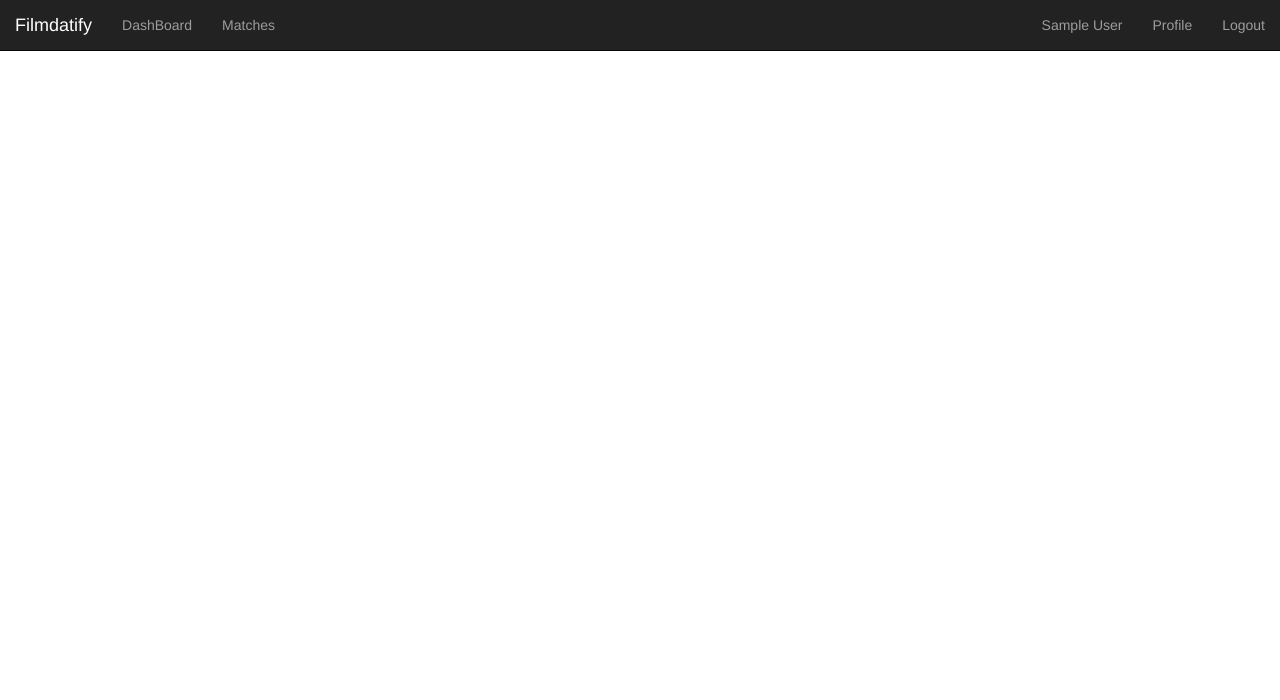
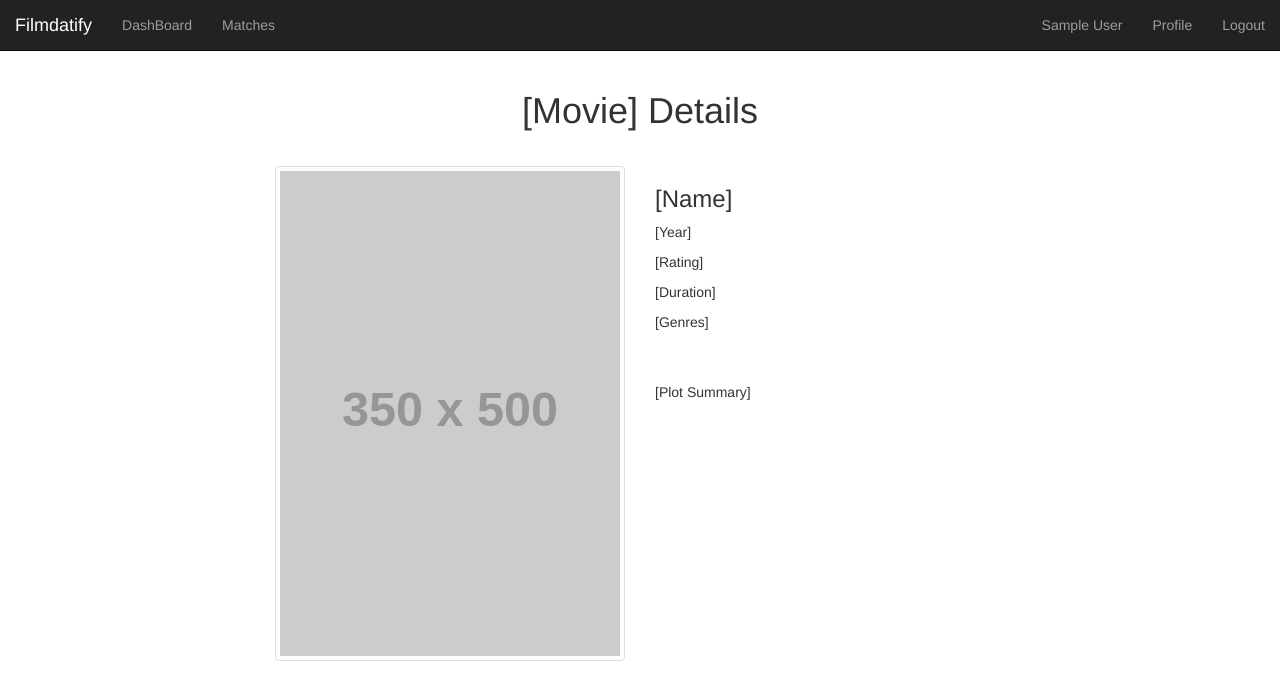
Before and after one commit to Crongz/Fildatify, a Flask app: template app/templates/movieDetail.html in a window 1280 px wide. Shown: the top 700 px of the page. Run offline with Flask 2, Linux system fonts and the light colour scheme; the template is opened without the code that fills it, so the values that code supplies are empty; the visitor is signed in with stand-in values (Sample User, id 1); grey boxes labelled with a size stand in for pictures from a placeholder-image service; some libraries are stand-ins or nearby versions.

Commit message:
movieDetail

```diff
--- a/app/templates/matches.html
+++ b/app/templates/matches.html
@@ -85,7 +85,7 @@
 			<div class="col-md-3">
 				<h3>Movies</h3>
 				<div class="list-group">
-				  <a href="#" class="list-group-item">
+				  <a href="movieDetail/12345" class="list-group-item">
 						<div class="row">
 							<div class="col-xs-6">
 								<img class="img-responsive thumbnail" src="http://placehold.it/150x200"/>
@@ -99,7 +99,7 @@
 						</div>
 					</a>
 
-					<a href="#" class="list-group-item">
+					<a href="/movieDetail" class="list-group-item">
 						<div class="row">
 							<div class="col-xs-6">
 								<img class="img-responsive thumbnail" src="http://placehold.it/150x200"/>
@@ -113,7 +113,7 @@
 						</div>
 					</a>
 
-					<a href="#" class="list-group-item">
+					<a href="/movieDetail" class="list-group-item">
 						<div class="row">
 							<div class="col-xs-6">
 								<img class="img-responsive thumbnail" src="http://placehold.it/150x200"/>
--- a/app/templates/movieDetail.html
+++ b/app/templates/movieDetail.html
@@ -2,6 +2,40 @@
 {% block title %} FilmDatify {% endblock %}
 
 {% block body %}
+<style>
+#match-container a:link, a:visited {
+    color: black;
+    text-decoration: none;
+    display: inline-block;
+}
+#col1{
+	padding-top: 10px;
+	padding-left: 275px;
+}
 
+#col2{
+	padding-top: 10px;
+}
+</style>
+
+<div>
+  <h1 style="text-align: center;">[Movie] Details</h1>
+</div>
+
+<div class="modal-body row">
+	<div class="col-md-6" id="col1">
+		<img class="img-responsive thumbnail" src="http://placehold.it/350x500"/>
+	</div>
+
+	<div class="col-md-6" id="col2">
+		<h3> [Name] </h3>
+		<p> [Year] </p>
+		<p> [Rating] </p>
+		<p> [Duration] </p>
+		<p> [Genres] </p>
+		<br><br>
+		<p> [Plot Summary] </p>
+  	</div>
+</div>
 
 {% endblock %}
--- a/app/view.py
+++ b/app/view.py
@@ -166,9 +166,10 @@ def matches():
 def matchDetail():
     return render_template('matchDetail.html')
 
-@view.route('/movieDetail', methods=['GET'])
+@view.route('/movieDetail/<movie_id>', methods=['GET'])
 @login_required
-def movieDetail():
+def movieDetail(movie_id):
+    print(movie_id)
     return render_template('movieDetail.html')
 
 """
```
Also changed, not shown: app/templates/dashboard.html (+5 -5 lines).
